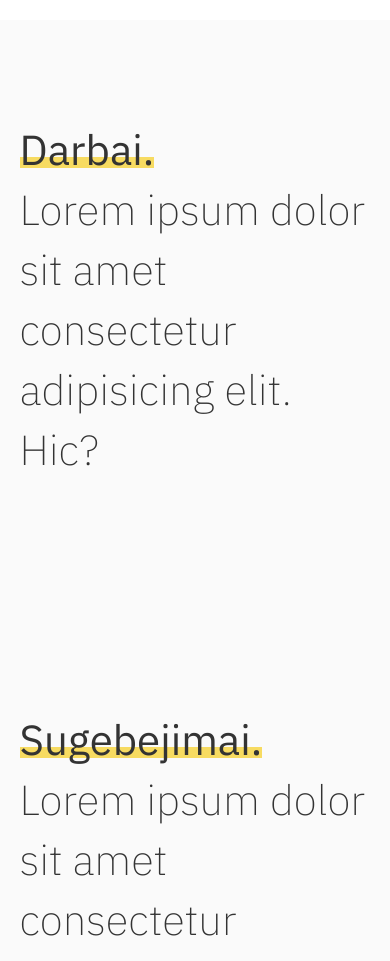
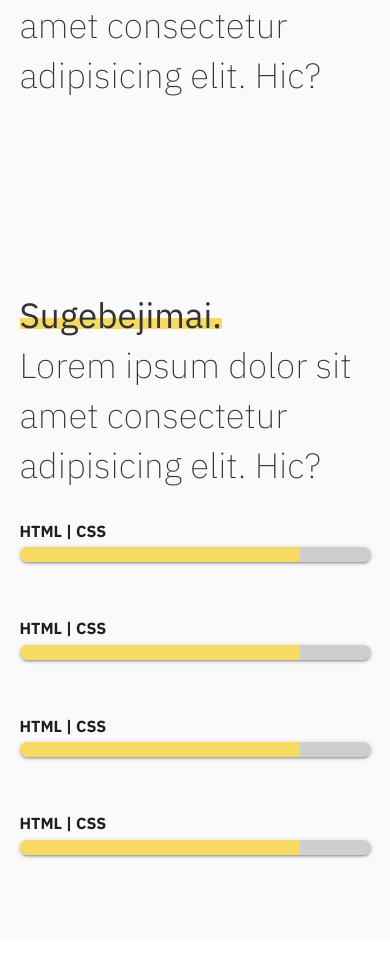
Before and after one commit to Dangyras/portfolio, a React (Create React App) app: page / in a window 390 px wide. Shown: the part 1020-1981 px from the top of the page. Built offline with nearby package versions, Linux system fonts and the light colour scheme.

Commit message:
Changed mobile homepage design.

```diff
--- a/src/App.css
+++ b/src/App.css
@@ -267,6 +267,11 @@ footer {
 }
 
 @media (min-width: 576px) {
+    .section-inner {
+        padding-top: 100px;
+        padding-bottom: 100px;
+    }
+
     /* Header */
     nav {
         position: static;
--- a/src/Section.css
+++ b/src/Section.css
@@ -2,8 +2,8 @@
     display: block;
     width: auto;
     margin: 0 auto;
-    padding-top: 100px;
-    padding-bottom: 100px;
+    padding-top: 80px;
+    padding-bottom: 80px;
 }
 
 .section-heading {
@@ -12,8 +12,8 @@
     margin-bottom: 30px;
     font-family: "IBM Plex Sans", sans-serif;
     color: #333;
-    font-size: 42px;
-    line-height: 60px;
+    font-size: 35px;
+    line-height: 50px;
     font-weight: 200;
     text-align: left;
 }
@@ -61,6 +61,8 @@
 .history-list {
     display: grid;
     grid-template-columns: 1fr 1fr;
+    max-width: 600px;
+    margin: auto;
 }
 
 .history-list + .section-heading {
@@ -173,8 +175,8 @@
 
 .experience-content .info {
     position: absolute;
-    bottom: 2px;
-    right: 2px;
+    bottom: 5px;
+    right: 5px;
     width: 25px;
     height: 25px;
     border-radius: 50%;
@@ -187,7 +189,41 @@
     color: #fff;
 }
 
+.skills-list ul {
+    display: grid;
+    grid-template-columns: 1fr;
+    grid-gap: 50px;
+}
+
+.skill-item .skill-progress {
+    height: 15px;
+    display: block;
+    border-radius: 10px;
+    margin: 5px 0;
+    background: #1e202233;
+    overflow: hidden;
+}
+
+.skill-item .skill-progress:after {
+    content: "";
+    display: block;
+    height: 100%;
+    width: 80%;
+    background: #f7da61;
+}
+
 @media (min-width: 576px) {
+    .section-heading {
+        font-size: 42px;
+        line-height: 60px;
+    }
+
+    .skills-list ul {
+        grid-template-columns: 1fr 1fr;
+    }
+}
+
+@media (min-width: 768px) {
     .history-list .point {
         height: 36px;
         width: 36px;
@@ -195,6 +231,7 @@
 
     .history-list {
         grid-template-columns: repeat(5, 1fr);
+        max-width: 100%;
     }
 
     .history-list .point-wrapper {
@@ -223,9 +260,6 @@
         z-index: 9999;
         transform-origin: 13px;
     }
-}
-
-@media (min-width: 768px) {
 }
 
 @media (min-width: 992px) {
@@ -262,32 +296,3 @@
         box-shadow: 0 0 0 0 rgba(247, 219, 97, 0);
     }
 }
-
-.skills-list ul {
-    display: grid;
-    grid-template-columns: 1fr 1fr;
-    grid-gap: 50px;
-}
-
-.skill-item {
-}
-
-.skill-item h4 {
-}
-
-.skill-item .skill-progress {
-    height: 15px;
-    display: block;
-    border-radius: 10px;
-    margin: 5px 0;
-    background: #1e202233;
-    overflow: hidden;
-}
-
-.skill-item .skill-progress:after {
-    content: "";
-    display: block;
-    height: 100%;
-    width: 80%;
-    background: #f7da61;
-}
```
